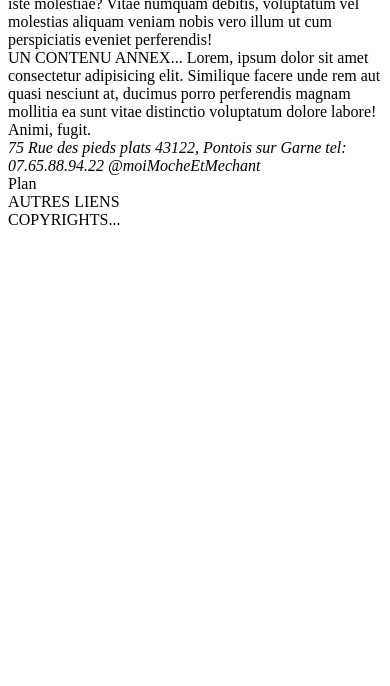
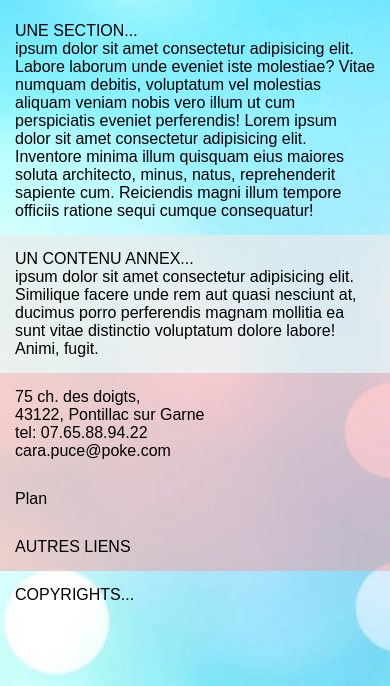
Before and after one commit to Charles-de-Chabot/site-responsive, a plain HTML site: page index.html in a window 390 px wide. Shown: the part 158-844 px from the top of the page. Drawn offline with Linux system fonts and the light colour scheme.

Commit message:
style mobile et tablette

```diff
--- a/index.html
+++ b/index.html
@@ -4,30 +4,29 @@
 <head>
     <meta charset="UTF-8">
     <meta name="viewport" content="width=device-width, initial-scale=1.0">
+    <link rel="stylesheet" href="style.css">
     <title>css responsive</title>
 </head>
 
 <body>
     <header>
-
+        LE HEADER : LE BLOG DE CARAPUCE
     </header>
     <main>
-
-
         <div id="colonnes">
             <div id="content">
                 <h1>
                     <div class="container">CSS - Responsive web design pro+</div>
                 </h1>
                 <section>
-                    <div class="container">UNE SECTION... Lorem ipsum dolor sit amet consectetur adipisicing elit. Labore laborum unde eveniet iste molestiae? Vitae numquam debitis, voluptatum vel molestias aliquam veniam nobis vero illum ut cum perspiciatis eveniet perferendis!</div>
+                    <div class="container">UNE SECTION... <br> ipsum dolor sit amet consectetur adipisicing elit. Labore laborum unde eveniet iste molestiae? Vitae numquam debitis, voluptatum vel molestias aliquam veniam nobis vero illum ut cum perspiciatis eveniet perferendis! Lorem ipsum dolor sit amet consectetur adipisicing elit. Inventore minima illum quisquam eius maiores soluta architecto, minus, natus, reprehenderit sapiente cum. Reiciendis magni illum tempore officiis ratione sequi cumque consequatur!</div>
                 </section>
             </div>
 
             <aside>
 
                 <div class="container">
-                    UN CONTENU ANNEX... Lorem, ipsum dolor sit amet consectetur adipisicing elit. Similique facere unde rem aut quasi nesciunt at, ducimus porro perferendis magnam mollitia ea sunt vitae distinctio voluptatum dolore labore! Animi, fugit.
+                    UN CONTENU ANNEX... <br> ipsum dolor sit amet consectetur adipisicing elit. Similique facere unde rem aut quasi nesciunt at, ducimus porro perferendis magnam mollitia ea sunt vitae distinctio voluptatum dolore labore! Animi, fugit.
                 </div>
             </aside>
         </div>
@@ -39,10 +38,10 @@
             <div id="colonnes-footer" class="container">
 
                 <address>
-                    75 Rue des pieds plats
-                    43122, Pontois sur Garne
-                    tel: 07.65.88.94.22
-                    @moiMocheEtMechant
+                    75 ch. des doigts, <br>
+                    43122, Pontillac sur Garne <br>
+                    tel: 07.65.88.94.22 <br>
+                    cara.puce@poke.com
 
                 </address>
 
@@ -57,7 +56,7 @@
                 </div>
             </div>
         </div>
-        <div id="footer-copyright">
+        <div id="footer-copyright" class="container">
             COPYRIGHTS...
         </div>
     </footer>
--- a/style.css
+++ b/style.css
@@ -0,0 +1,72 @@
+* {
+    box-sizing: border-box;
+}
+
+address {
+    font-style: normal;
+    /*supp l'italique (<address> est de base en font italique)*/
+}
+
+body {
+    font-family: sans-serif;
+    margin: 0;
+    background: url('background.jpg');
+    background-repeat: no-repeat;
+    background-size: cover;
+    background-attachment: fixed;
+}
+
+header {
+    background-color: #111;
+    color: #fefefe;
+    padding: 15px;
+}
+
+.container {
+    padding-left: 15px;
+    padding-right: 15px;
+}
+
+aside {
+    background-color: #ebebebb7;
+}
+
+aside>.container,
+section>.container,
+#colonnes-footer>*,
+#footer-copyright {
+    padding-top: 15px;
+    padding-bottom: 15px;
+}
+
+#footer-info {
+    background-color: #fa969675;
+
+}
+
+
+/* ---- RESPONSIVE ---- */
+/* largeur d'eccran à parti de 768px*/
+@media(min-width: 768px) {
+    .container {
+        width: 720px;
+        margin-left: auto;
+        margin-right: auto;
+    }
+
+    #colonnes-footer {
+        display: flex;
+        gap: 15px;
+    }
+
+    #colonnes-footer > * {
+        /* les elements se partage l'espace inutilisé en largeur*/
+        /*flex-grow: 1;*/
+        /* les elements ne vonts pas se contracter si les voisins les poussent */
+        /*flex-shrink: 0;*/
+        /* la dimention // à la direction du flex */
+        /*flex-basis: calc(100% / 3);*/
+        /* flex permet de résumer en une foix ces trois fonctions*/
+        flex: 1 0 calc(100% / 3);
+    }
+}
```
Also changed, not shown: background.jpg (added).
